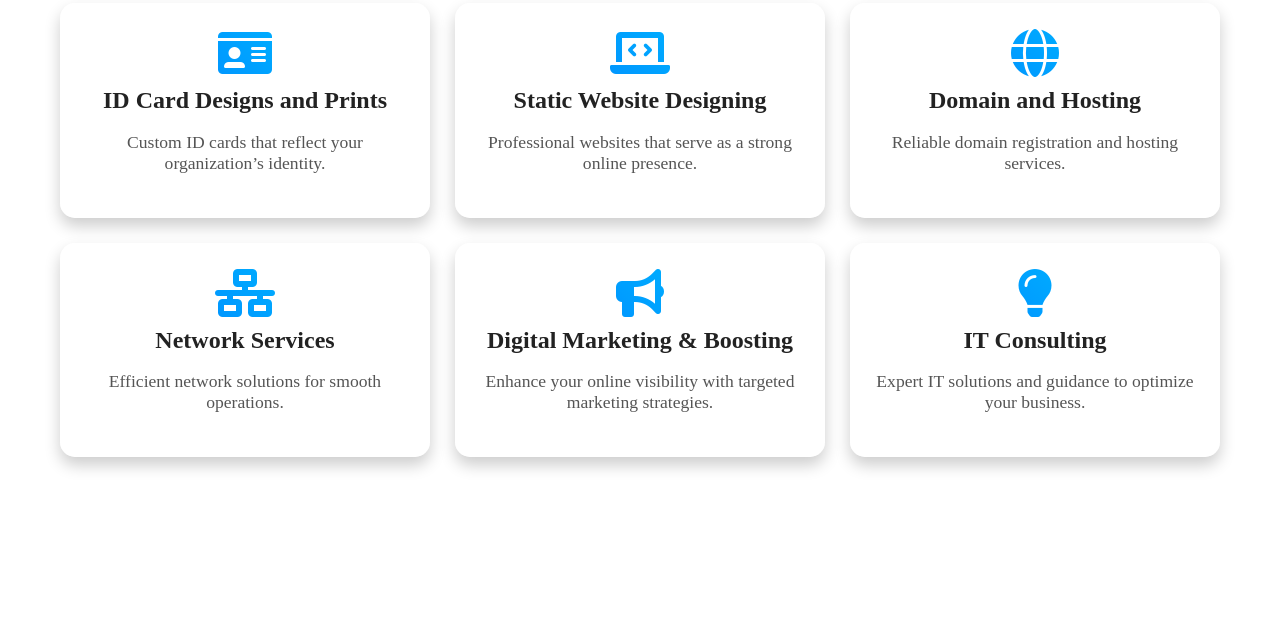
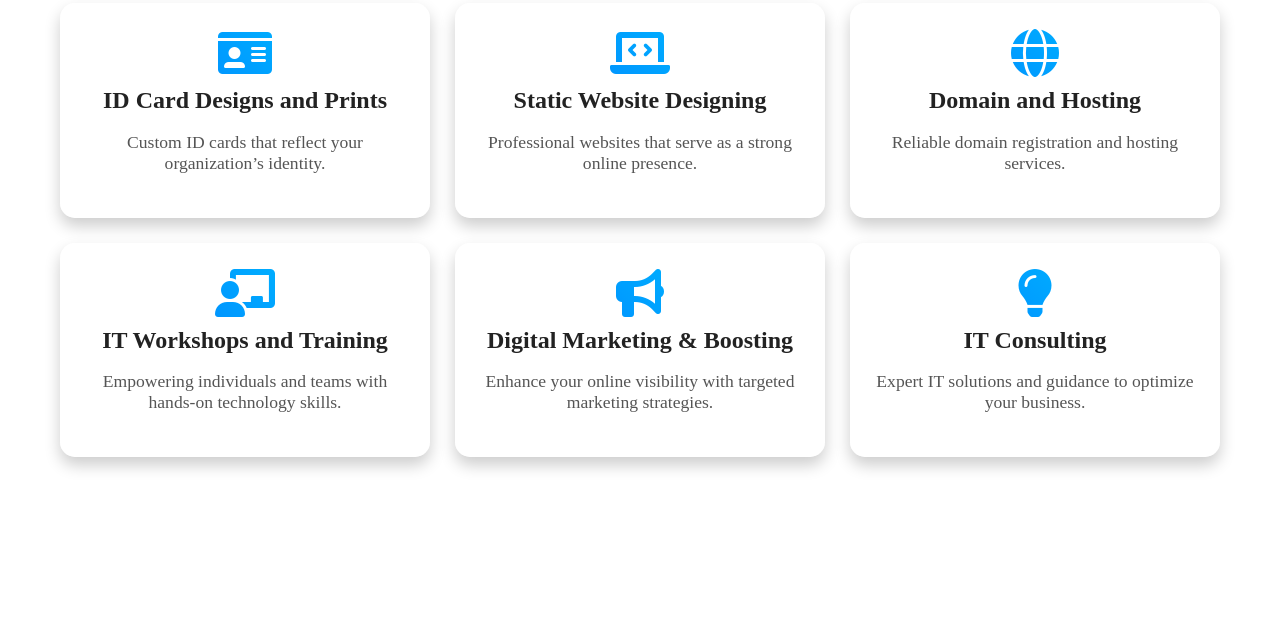
Before and after one commit to globalmediatech/globalmediatech, a plain HTML site: page index.html in a window 1280 px wide. Shown: the part 890-1517 px from the top of the page. Drawn offline with Linux system fonts and the light colour scheme.

Commit message:
Update index.html

```diff
--- a/index.html
+++ b/index.html
@@ -82,9 +82,9 @@
                 <p>Reliable domain registration and hosting services.</p>
             </div>
             <div class="service-item">
-                <i class="fas fa-network-wired"></i>
-                <h3>Network Services</h3>
-                <p>Efficient network solutions for smooth operations.</p>
+                <i class="fas fa-chalkboard-teacher"></i>
+                <h3>IT Workshops and Training</h3>
+                <p>Empowering individuals and teams with hands-on technology skills.</p>
             </div>
             <div class="service-item">
                 <i class="fas fa-bullhorn"></i>
```
